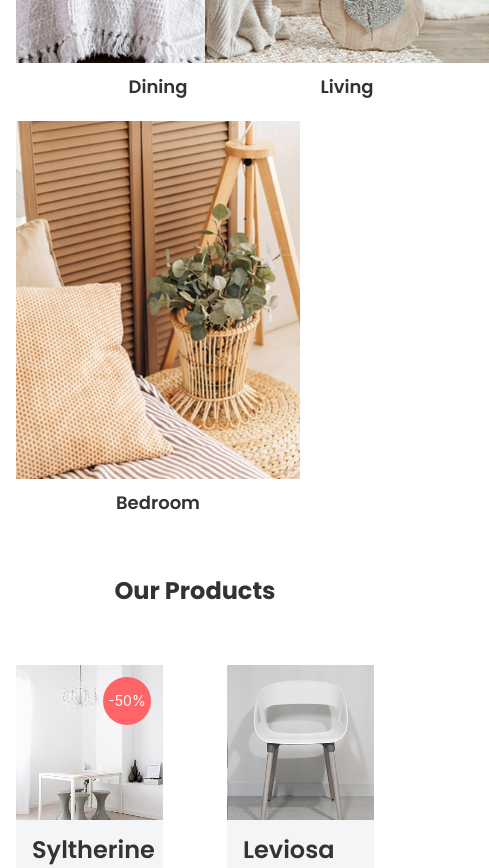
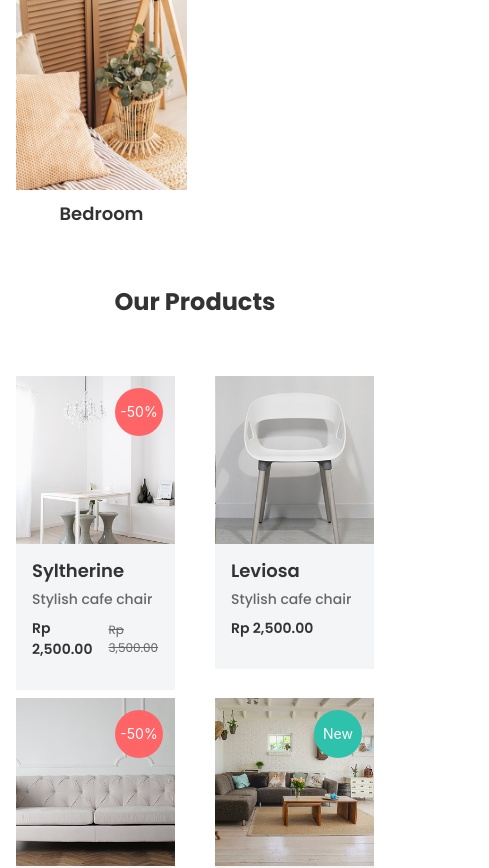
Before and after one commit to frnaib-09/furniro, a React (Vite) app: page / in a window 390 px wide. Shown: the part 1380-2248 px from the top of the page, 489 px wide, since content can reach past the window. Built offline with nearby package versions, Linux system fonts and the light colour scheme.

Commit message:
responsive navbar issue

```diff
--- a/src/assets/css/style.css
+++ b/src/assets/css/style.css
@@ -43,7 +43,7 @@
     @apply text-center;
 
     img {
-        @apply w-full min-w-71
+        @apply max-w-full w-71 h-auto lg:w-full lg:min-w-71
     }
 
     p{
@@ -64,19 +64,19 @@
         @apply pt-4 pe-5 pb-7.5 ps-4 bg-[#f4f5f7];
 
         h1 {
-            @apply font-primary font-semibold text-2xl leading-[120%] mb-2 text-dark;
+            @apply font-primary font-semibold text-lg lg:text-2xl leading-[120%] mb-2 text-dark;
         }
 
         p {
-            @apply font-primary font-medium text-[16px] leading-[150%] mb-2 text-light;
+            @apply font-primary font-medium text-sm lg:text-[16px] leading-[150%] mb-2 text-light;
         }
 
         h6 {
-            @apply font-primary font-semibold text-xl leading-[150%] text-dark;
+            @apply font-primary font-semibold text-sm lg:text-xl leading-[150%] text-dark;
         }
 
         del {
-            @apply text-light font-primary font-normal text-base leading-[150%]
+            @apply text-light font-primary font-normal text-xs lg:text-base leading-[150%]
         }
     }
 
--- a/src/components/Product.jsx
+++ b/src/components/Product.jsx
@@ -2,7 +2,7 @@ import React from 'react'
 
 const Product = ({image, tag, name, details, price, old_price}) => {
     return (
-    <div class="productCard col-span-6 lg:col-span-3 px-4">
+    <div class="productCard col-span-6 lg:col-span-3 md:col-span-4 px-4">
         <div class="productImg">
             <img src={`${image}`} alt="" />
             <div className="corner">
--- a/src/pages/Home.jsx
+++ b/src/pages/Home.jsx
@@ -9,7 +9,7 @@ const Home = () => {
   return (
     <div>
       <Navbar className="bg-white fixed top-0 left-0 hidden lg:grid max-w-full z-50"></Navbar>
-      <MobileNav className="lg:hidden overflow-hidden"></MobileNav>
+      <MobileNav className="lg:hidden overflow-hidden fixed top-0 left-0 mx-auto max-w-full z-50"></MobileNav>
       <Banner className='lg:mt-20'></Banner>
       <Range />
       <Products />
--- a/src/sections/MobileNav.jsx
+++ b/src/sections/MobileNav.jsx
@@ -6,7 +6,7 @@ import { IoMdClose } from "react-icons/io"
 import NavMiddle from '../components/NavMiddle';
 import NavIcons from '../components/NavIcons'
 
-const MobileNav = ({ className = '' }) => {
+const MobileNav = ({className}) => {
 
   const [open, setOpen] = useState(false);
 
--- a/src/sections/Products.jsx
+++ b/src/sections/Products.jsx
@@ -7,7 +7,7 @@ const Products = () => {
     <div className='my-14'>
         <div class="container">
             <Heading title='Our Products' data=''></Heading>
-            <div class="productCards grid grid-cols-12 gap-8 mb-8 min-h-111.5">
+            <div class="productCards grid grid-cols-12 gap-2 md:gap-4 lg:gap-8 mb-8 min-h-111.5">
                 <Product
                     image="/images/syltherine.png"
                     tag="-50%"
@@ -35,7 +35,7 @@ const Products = () => {
                     image="/images/respira.png"
                     tag="New"
                     name="Respira"
-                    details="Outdoor bar table and stool"
+                    details="Outdoor bar table and tool"
                     price="500,000"
                     old_price=""
                 ></Product>
--- a/src/sections/Range.jsx
+++ b/src/sections/Range.jsx
@@ -6,7 +6,7 @@ const Range = () => {
     <div>
         <div class="container">
             <Heading title='Browse The Range' data='Lorem ipsum dolor sit amet, consectetur adipiscing elit.'></Heading>
-            <div class="imgCards grid grid-cols-12 gap-5 px-4">
+            <div class="imgCards grid grid-cols-12 gap-4 lg:gap-5 px-4">
                 <div class="imgCard grid col-span-6 lg:col-span-4">
                     <img src="/images/dining.png" alt="" />
                     <p>Dining</p>
```
Also changed, not shown: 1 other file (tests, documents, lock files or other folders).
